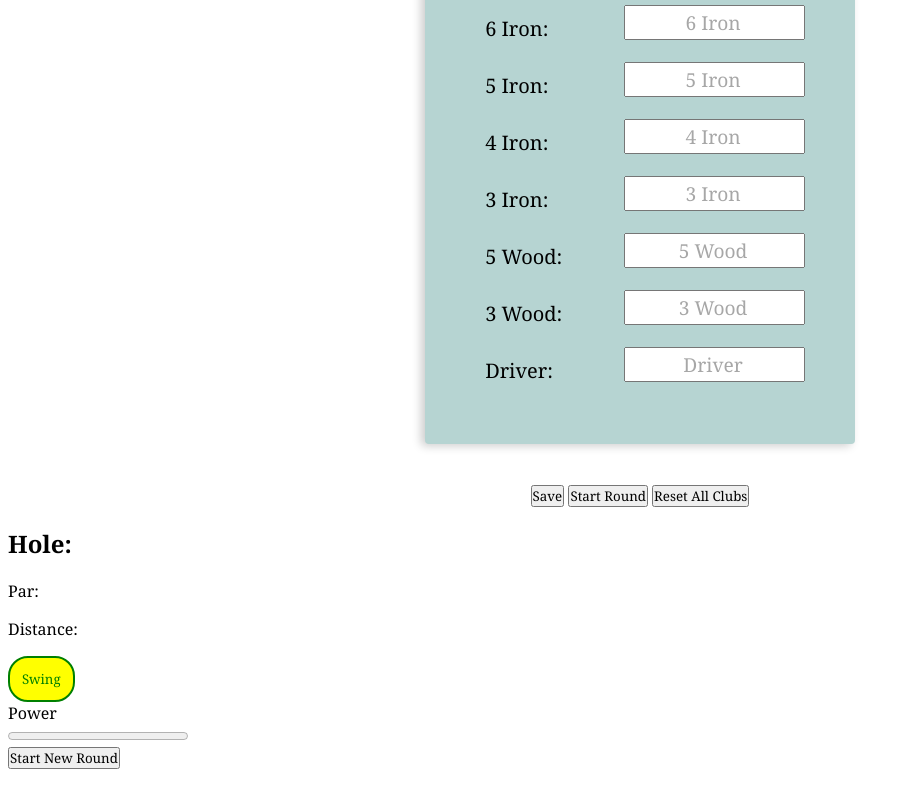
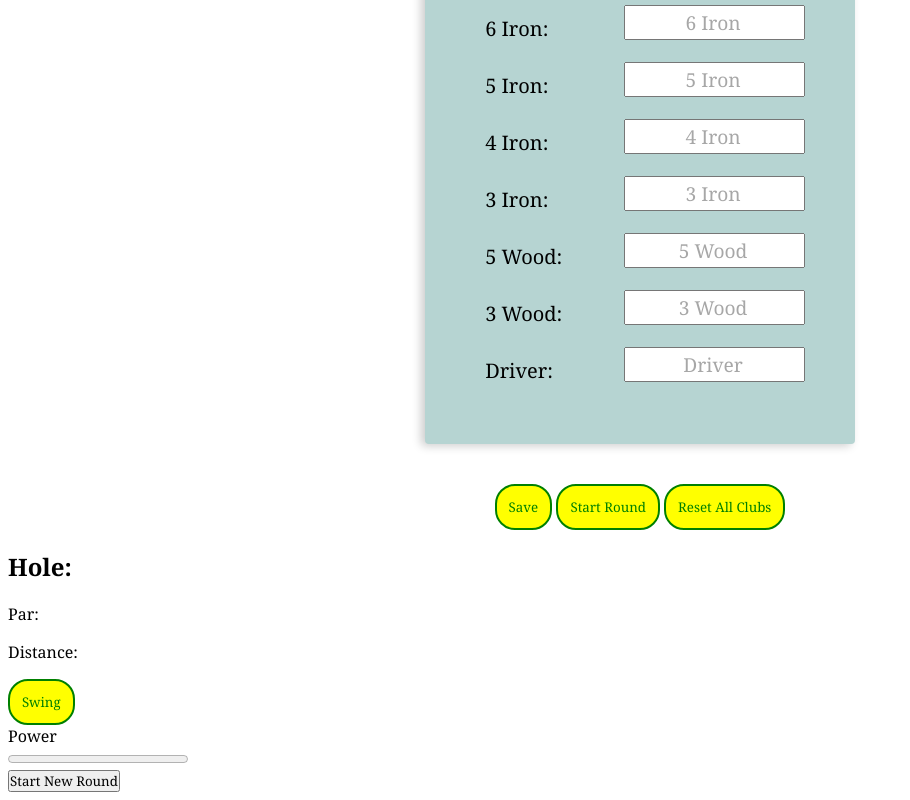
Before and after one commit to FernandoDLT/Golf-sim, a plain HTML site: page public/index.html in a window 1280 px wide. Shown: the part 676-1476 px from the top of the page, without its empty margins (0-910 px from the left). Before the commit the page ends 1453 px from the top, so only its background shows below. Drawn offline with Linux system fonts and the light colour scheme.

Commit message:
Add more CSS Styling

```diff
--- a/public/style.css
+++ b/public/style.css
@@ -196,6 +196,7 @@ h3 {
 }
 
 #remainingDistance {
+   /* Comment out */
    display: block;
    font-size: 1.2rem;
    font-weight: bold;
@@ -205,3 +206,34 @@ h3 {
    margin: 20px auto;
    text-align: center;
 }
+
+/* Reset all inputs for Clubs */
+.clubs-reset button {
+   display: inline-block;
+   margin-right: 10px;
+   margin: 0 auto;
+   padding: 12px;
+   color: green;
+   background: yellow;
+   border: 2px solid green;
+   border-radius: 20px;
+   cursor: pointer;
+   align-items: center;
+}
+
+#saveBtn:hover {
+   color: white;
+   background: green;
+}
+
+.resetClubs:hover {
+   background: red;
+   color: white;
+   border: none;
+}
+
+/* Yard Distances Information */
+#yardsTraveled,
+#remainingDistance {
+   color: rgb(96, 186, 180);
+}
```
